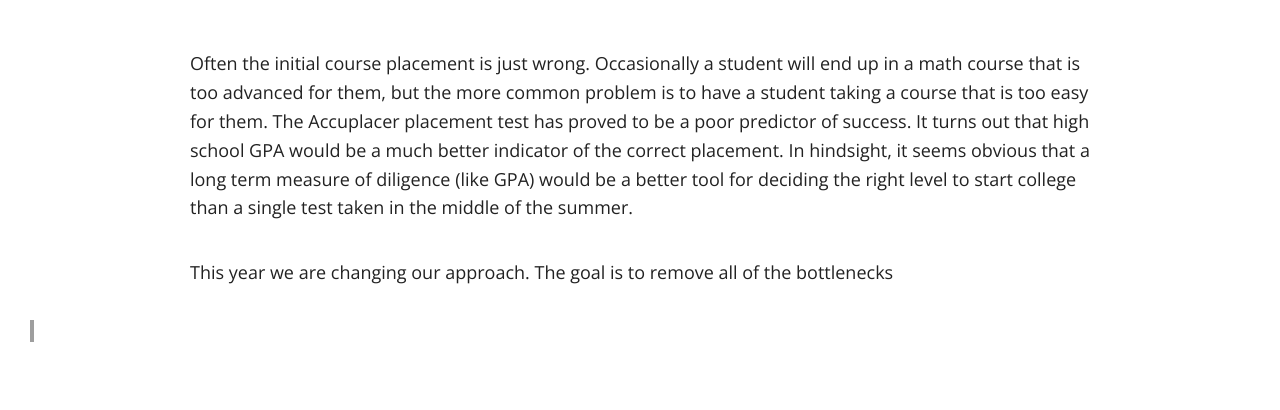
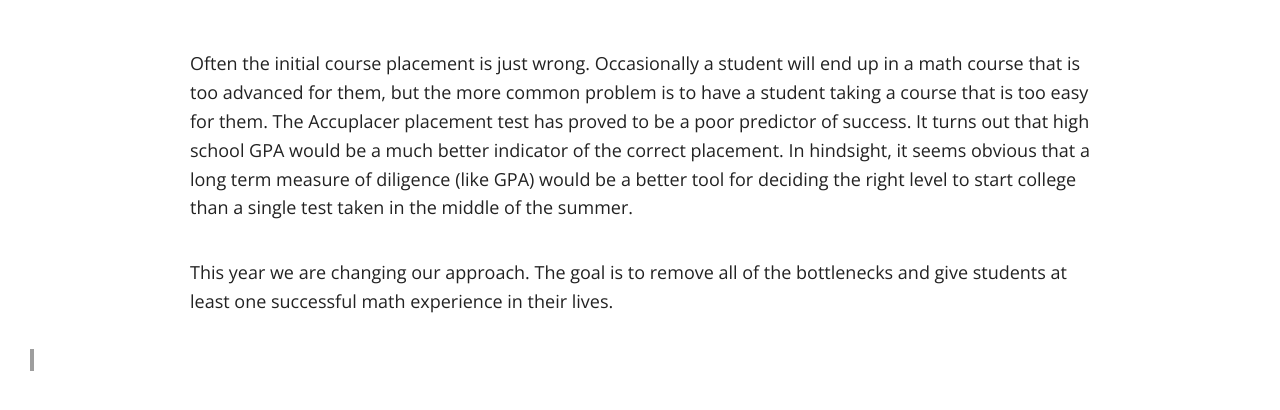
Before and after one commit to sergeballif/sergeballif.github.io, a Jekyll site: the page built from _posts/2016-05-30-revamping-college-math-placement.md, in a window 1280 px wide and 900 px high, scrolled down 781 px. Shown: the top 410 px of the window. Built offline with Jekyll 4.4.1, drawn with Linux system fonts in a browser that asks for light colours; nearby versions of some CDN libraries; grey boxes are pictures that could not be loaded.

Commit message:
Created 2016-05-30-revamping-college-math-placement.md

```diff
--- a/_posts/2016-05-30-revamping-college-math-placement.md
+++ b/_posts/2016-05-30-revamping-college-math-placement.md
@@ -16,7 +16,7 @@ Getting students placed in the right math class in college is a challenge that p
 
 Often the initial course placement is just wrong. Occasionally a student will end up in a math course that is too advanced for them, but the more common problem is to have a student taking a course that is too easy for them. The Accuplacer placement test has proved to be a poor predictor of success. It turns out that high school GPA would be a much better indicator of the correct placement. In hindsight, it seems obvious that a long term measure of diligence (like GPA) would be a better tool for deciding the right level to start college than a single test taken in the middle of the summer.
 
-This year we are changing our approach. The goal is to remove all of the bottlenecks
+This year we are changing our approach. The goal is to remove all of the bottlenecks and give students at least one successful math experience in their lives.
 
 {% youtube G4vll_wvC88 560 315 %}
 
```
